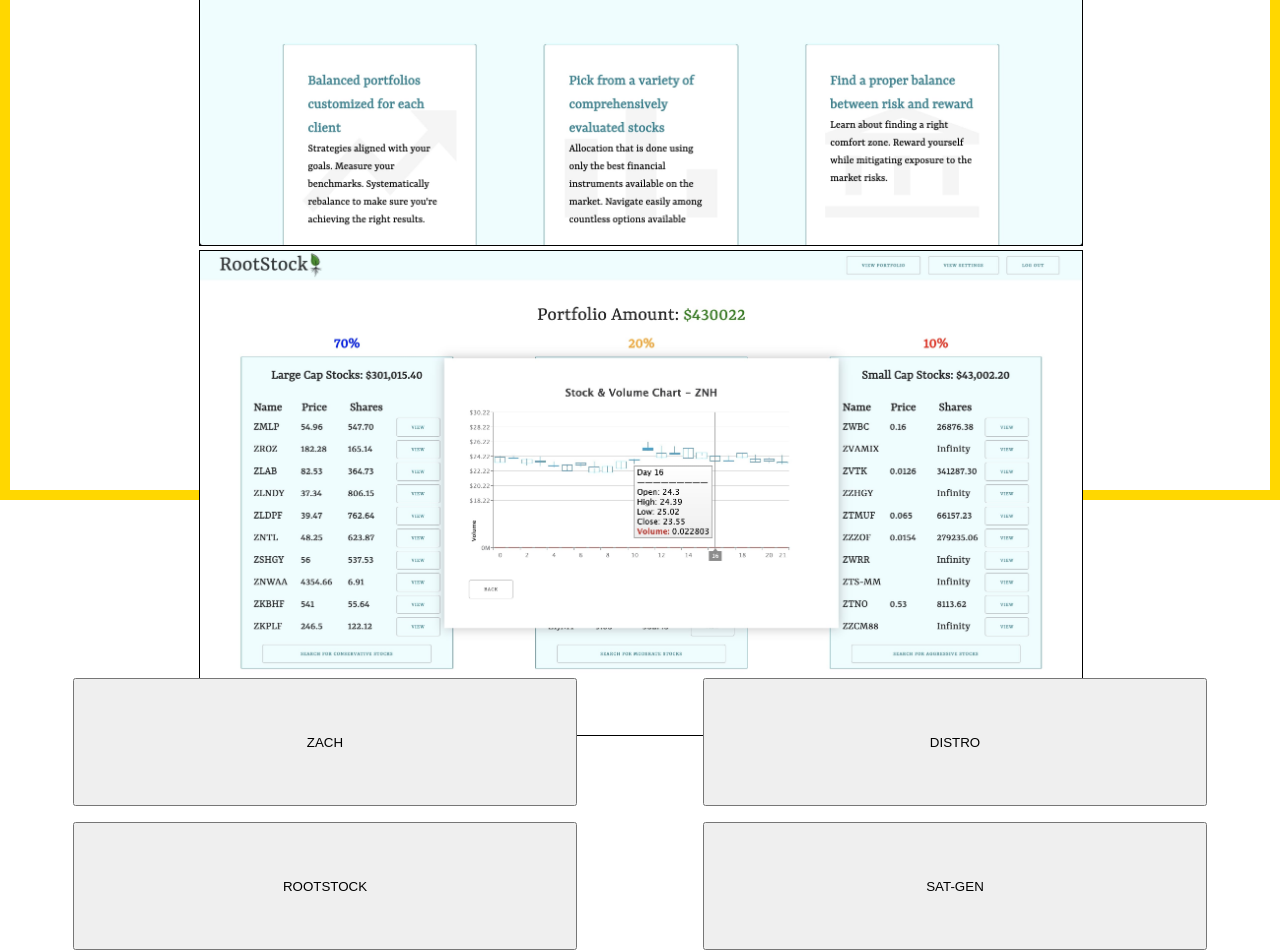
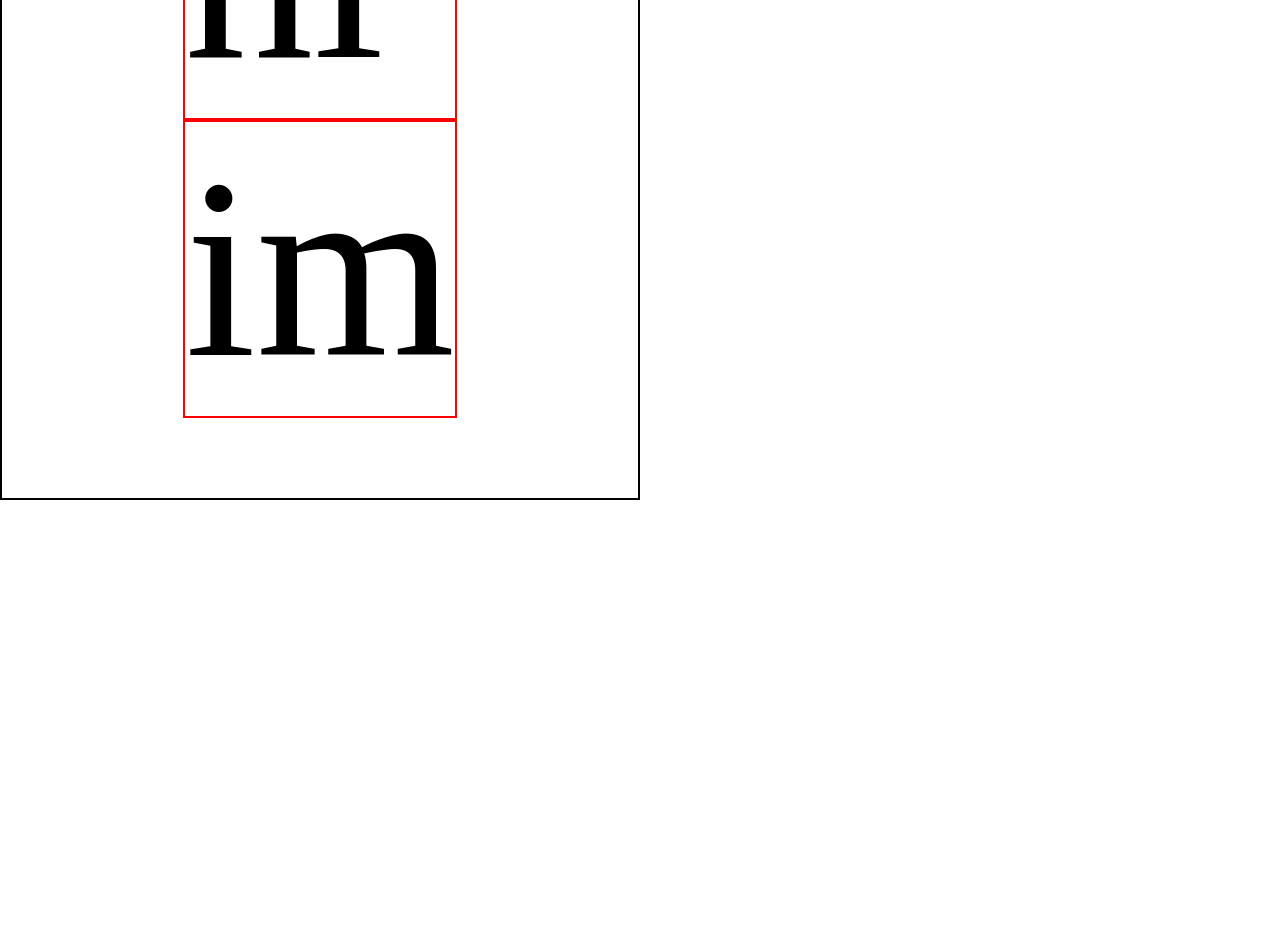
Before and after one commit to zachherwitz/portfolio, a React (Create React App) app: page / in a window 1280 px wide. Shown: the part 300-1252 px from the top of the page. After the commit the page ends 800 px from the top, so only its background shows below. Built offline with nearby package versions, Linux system fonts and the light colour scheme.

Commit message:
restyling

```diff
--- a/src/App.js
+++ b/src/App.js
@@ -1,82 +1,80 @@
 import React from 'react';
 
-// IMAGES //
-
 import Distro from './images/distro.jpg';
-import Distro2 from './images/distro2.jpg';
 
 import DistroEJS from './images/distro-ejs.jpg';
-import DistroEJS2 from './images/distro-ejs2.jpg';
 
 import HAOly from './images/haoly.jpg';
-import HAOly2 from './images/haoly2.jpg';
 
 import RootStock from './images/rootstock.jpg';
-import RootStock2 from './images/rootstock2.jpg';
 
 import SATGen from './images/sat-gen.jpg';
-import SATGen2 from './images/sat-gen2.jpg';
 
 import Zach from './images/zach.jpg';
 
 class App extends React.Component {
   state = {
-    display:'rootstock'
+    left: 'splash',
+    right: 'splash'
   }
 
   displayRoute = (e) => {
-    let routeToDisplay = e.target.getAttribute('routetodisplay');
+    let routeToDisplay = e.target.getAttribute('displayroute');
     this.setState({
-      display:routeToDisplay
+      left:routeToDisplay,
     })
   }
 
   render = () => {
     return <div className="app-container">
-      <div className="display-container">
-        {this.state.display === 'zach' ? <img src={Zach}/> : null}
+      <nav>
+        <button onClick={this.displayRoute} displayroute="zach">bio</button>
+        <button onClick={this.displayRoute} displayroute="distro">distro</button>
+        <button onClick={this.displayRoute} displayroute="rootstock">rootstock</button>
+        <button onClick={this.displayRoute} displayroute="haoly">haoly</button>
+        <button onClick={this.displayRoute} displayroute="sat-gen">satgen</button>
+        <button onClick={this.displayRoute} displayroute="distro-ejs">distro-ejs</button>
+      </nav>
+      <div className="content-container">
+        <div className="left-container">
+          {this.state.left === 'splash' ? <div className="splash-text-left">
+            <p>hi</p>
+            <p>im</p>
+          </div> : null}
 
-        {this.state.display === 'distro' ?
+          {this.state.left === 'zach' ? <img id="zach-pic" src={Zach}/> : null}
+
+          {this.state.left === 'distro' ?
             <a target="_blank" href="https://distro-app.herokuapp.com/">
               <img src={Distro}/>
-            <img src={Distro2}/>
             </a> : null}
 
-        {this.state.display === 'sat-gen' ?
+          {this.state.left === 'sat-gen' ?
             <a target="_blank" href="https://enigmatic-escarpment-97432.herokuapp.com/">
               <img src={SATGen}/>
-            <img src={SATGen2}/>
             </a> : null}
 
-        {this.state.display === 'rootstock' ?
+          {this.state.left === 'rootstock' ?
             <a target="_blank" href="http://rootstock.herokuapp.com/">
               <img src={RootStock}/>
-            <img src={RootStock2}/>
             </a> : null}
 
-        {this.state.display === 'distro-ejs' ?
+          {this.state.left === 'distro-ejs' ?
             <a target="_blank" href="https://distro-filmtv.herokuapp.com/">
               <img src={DistroEJS}/>
-            <img src={DistroEJS2}/>
             </a> : null}
 
-        {this.state.display === 'haoly' ?
+          {this.state.left === 'haoly' ?
             <a target="_blank" href="https://zachherwitz.github.io/chineseapp/">
               <img src={HAOly}/>
-            <img src={HAOly2}/>
             </a> : null}
+        </div>
+        <div className="right-container">
 
         </div>
-      <div className="project-button-container">
-        <button onClick={this.displayRoute} routetodisplay="zach">ZACH</button>
-        <button onClick={this.displayRoute} routetodisplay="distro">DISTRO</button>
-        <button onClick={this.displayRoute} routetodisplay="rootstock">ROOTSTOCK</button>
-        <button onClick={this.displayRoute} routetodisplay="sat-gen">SAT-GEN</button>
-        <button onClick={this.displayRoute} routetodisplay="distro-ejs">DISTRO-EJS</button>
-        <button onClick={this.displayRoute} routetodisplay="haoly">HAOLY</button>
       </div>
     </div>
   }
 }
 
-export default App;
+export default App
--- a/src/css/main.css
+++ b/src/css/main.css
@@ -5,32 +5,76 @@
   margin: 0;
 }
 
-.app-container {
-  box-sizing: border-box;
-  border: 10px solid gold;
+nav {
+  height: 5%;
 }
 
-.display-container {
-  width: 70%;
-  height: 70vw;
-  margin: 2rem auto;
+.content-container {
+  height: 95%;
+  display: flex;
+  flex-direction: column;
 }
 
-.display-container img {
-  width: 100%;
-  border: 1px solid black;
+.left-container {
+  height: 40%;
+  width: 80%;
+  margin: 1rem auto;
+  background-color: thistle;
 }
 
-.project-button-container {
-  display: flex;
-  flex-wrap: wrap;
-  justify-content: space-around;
+.splash-text-left p {
+  margin: 0;
+  padding: 0;
+  border: 2px solid red;
+  font-size: 20vw;
 }
 
-.project-button-container button {
-  width: 40%;
-  height: 10vw;
-  margin: 0.5rem;
+.right-container {
+  height: 40%;
+  width: 80%;
+  margin: 1rem auto;
+  background-color: green;
+}
+
+@media screen and (min-width: 900px) {
+  .content-container {
+    height: 95%;
+    display: flex;
+    flex-direction: row;
+  }
+
+  .left-container {
+    height: 100%;
+    box-sizing: border-box;
+    width: 50%;
+    margin: 0;
+    display: flex;
+    flex-direction: column;
+    justify-content: center;
+    align-items: center;
+    background-color: white;
+    border: 2px solid black;
+  }
+
+  .splash-text-left p {
+    margin: 0;
+    padding: 0;
+    border: 2px solid red;
+    font-size: 20vw;
+  }
+
+  .left-container img {
+    max-width: 100%;
+    max-height: 100%;
+  }
+
+  .right-container {
+    height: 100%;
+    box-sizing: border-box;
+    width: 50%;
+    margin: 0;
+    background-color: white;
+  }
 }
 
 /*# sourceMappingURL=main.css.map */
--- a/src/css/main.scss
+++ b/src/css/main.scss
@@ -1,37 +1,168 @@
-html, body, #root, .app-container {
+html, body, #root, .app-container{
   height: 100%;
   width: 100%;
   padding: 0;
   margin: 0;
 }
 
-.app-container {
-  box-sizing: border-box;
-  border: 10px solid gold;
+nav {
+  height: 5%;
 }
 
-.display-container {
-  // box-sizing: border-box;
-  width: 70%;
-  height: 70vw;
-  margin: 2rem auto;
-  // border: 10px solid red;
+.content-container {
+  height: 95%;
+  display: flex;
+  flex-direction: column;
 }
 
-.display-container img {
-  width: 100%;
-  border: 1px solid black;
-  // height: 100%;
+.left-container {
+  height: 40%;
+  width: 80%;
+  margin: 1rem auto;
+  background-color: thistle;
 }
 
-.project-button-container {
-  display: flex;
-  flex-wrap: wrap;
-  justify-content: space-around;
+.splash-text-left p {
+  margin: 0;
+  padding: 0;
+  border: 2px solid red;
+  font-size: 20vw;
 }
 
-.project-button-container button {
-  width: 40%;
-  height: 10vw;
-  margin: .5rem;
+.right-container {
+  height: 40%;
+  width: 80%;
+  margin: 1rem auto;
+  background-color: green;
 }
+
+// Desktop //
+@media screen and (min-width: 900px) {
+  .content-container {
+    height: 95%;
+    display: flex;
+    flex-direction: row;
+  }
+
+  .left-container {
+    height: 100%;
+    box-sizing: border-box;
+    width: 50%;
+    margin: 0;
+    display: flex;
+    flex-direction: column;
+    justify-content: center;
+    align-items: center;
+    background-color: white;
+    border: 2px solid black;
+  }
+
+  .splash-text-left p {
+    margin: 0;
+    padding: 0;
+    border: 2px solid red;
+    font-size: 20vw;
+  }
+
+  .left-container img {
+    max-width: 100%;
+    max-height: 100%;
+  }
+
+  .right-container {
+    height: 100%;
+    box-sizing: border-box;
+    width: 50%;
+    margin: 0;
+    background-color: white;
+  }
+
+}
+
+
+
+
+
+// html, body, #root, .app-container {
+//   height: 100%;
+//   width: 100%;
+//   padding: 0;
+//   margin: 0;
+// }
+//
+//
+// .app-container {
+//   box-sizing: border-box;
+//   // border: 10px solid gold;
+// }
+//
+// header h1 {
+//   text-align: center;
+//   font-size: 23vw;
+// }
+//
+// .display-container {
+//   box-sizing: border-box;
+//   width: 70%;
+//   margin: 2rem auto;
+//   // border: 10px solid red;
+// }
+//
+// .display-container img {
+//   width: 100%;
+//   border: 1px solid black;
+// }
+//
+// .display-conatiner a {
+//   height: 100%;
+//   margin: 0;
+//   padding: 0;
+// }
+//
+// .project-button-container {
+//   display: flex;
+//   flex-wrap: wrap;
+//   justify-content: space-around;
+// }
+//
+// .project-button-container button {
+//   width: 40%;
+//   height: 10vw;
+//   margin: .5rem;
+// }
+//
+// @media screen and (min-width: 1000px) {
+//
+//   .display-container {
+//     display: flex;
+//     box-sizing: border-box;
+//     width: 90%;
+//     margin: 2rem auto;
+//     // border: 10px solid red;
+//   }
+//
+//   .display-container img {
+//     box-sizing: border-box;
+//     width: 50%;
+//     height: 100%;
+//     border: 1px solid black;
+//   }
+//
+//   .project-button-container button {
+//     width: 10%;
+//     // height: 10vw;
+//     margin: .5rem;
+//   }
+//
+//   #zach-pic {
+//     margin: 0 auto;
+//     width: 25%;
+//   }
+//
+//   header h1 {
+//     text-align: center;
+//     font-size: 10vw;
+//     margin: 5rem;
+//   }
+//
+// }
```
Also changed, not shown: 2 other files (tests, documents, lock files or other folders). Lines whose indentation alone changed are shown as unchanged.
